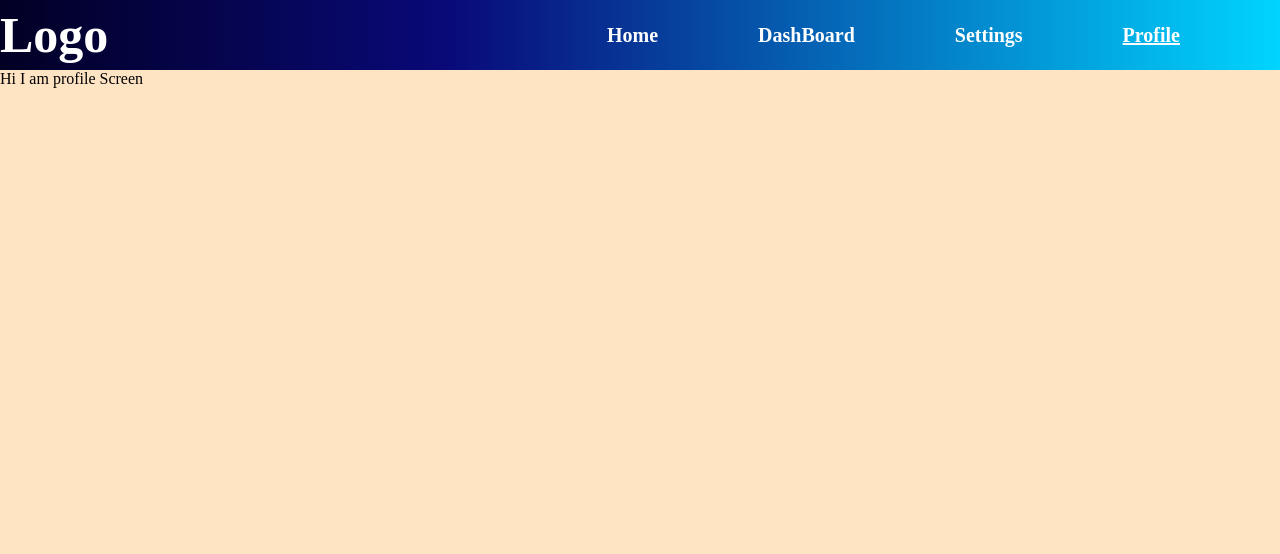
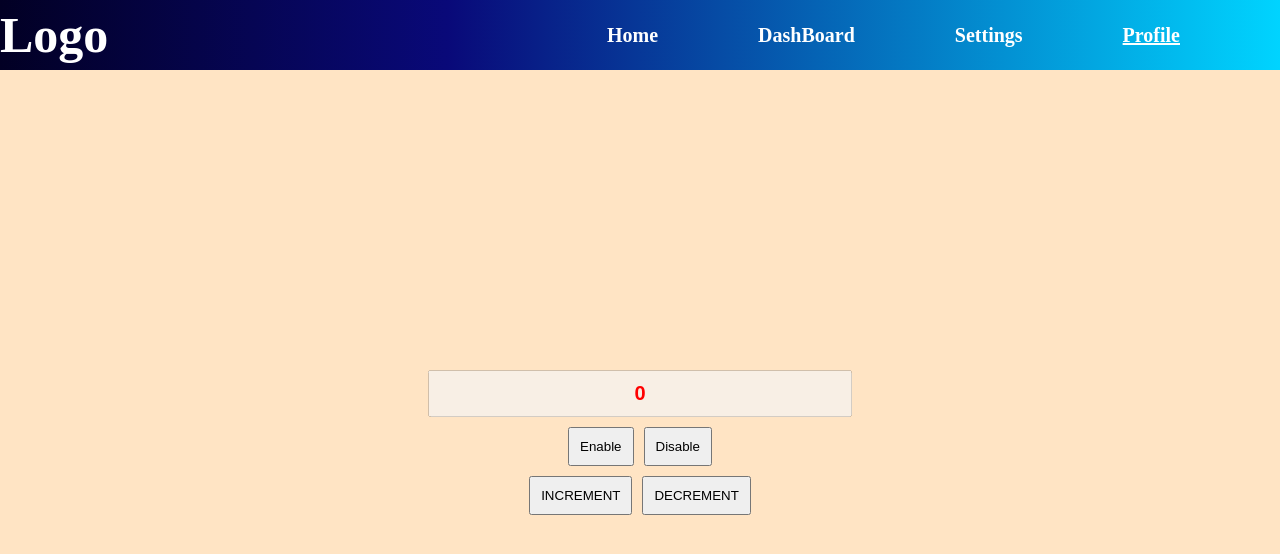
Before and after one commit to KeyanDjango/myapplication, a React (Vite) app: page /Profile in a window 1280 px wide. Shown: the top 554 px of the page. Built offline with nearby package versions, Linux system fonts and the light colour scheme.

Commit message:
Worked in profile stylings

```diff
--- a/src/App.css
+++ b/src/App.css
@@ -25,3 +25,6 @@ body{
   display: flex;
   justify-content: space-around;
 }
+.counter-parent{
+  margin-top:300px;
+}
--- a/src/Pages/Profile.jsx
+++ b/src/Pages/Profile.jsx
@@ -1,11 +1,39 @@
-import React from 'react';
+import React,{useState} from 'react';
+import '../App.css'
+
+const Profile = () => {
+    const[isCheck,SetIsCheck] = useState(true);
+    const[count,SetCount] = useState(0);
+    const handleIncrement = () =>{
+        SetCount(count+1);
+    }
+    const handleDecrement = (minus) =>{
+        if(count > 0){
+            SetCount(count-minus)
+        }
+
+    }
+    return (
+        <div class="counter-parent">
+            <center>
+                <div>
+                    <input value={count} disabled={isCheck} style={{padding:10,width:400,textAlign:'center',fontWeight:'bold',color:'red',fontSize:20}} type="text" />
+                </div>
+
+                <div>
+                    <button onClick={() => SetIsCheck(false)} style={{padding:10,marginTop:10}}> Enable </button>
+                    <button onClick={() => SetIsCheck(true)}  style={{padding:10,marginTop:10,marginLeft:10}}> Disable </button>
+                </div>
+
+                <div>
+                    <button onClick={handleIncrement} style={{padding:10,marginTop:10}}> INCREMENT </button>
+                    <button onClick={() => handleDecrement(1)} style={{padding:10,marginTop:10,marginLeft:10}}> DECREMENT </button>
+                </div>
+
+            </center>
 
 
-const Profile = () =>{
-    return(
-        <>
-         <p>Hi I am profile Screen</p>
-        </>
+        </div>
     )
 }
 
```
